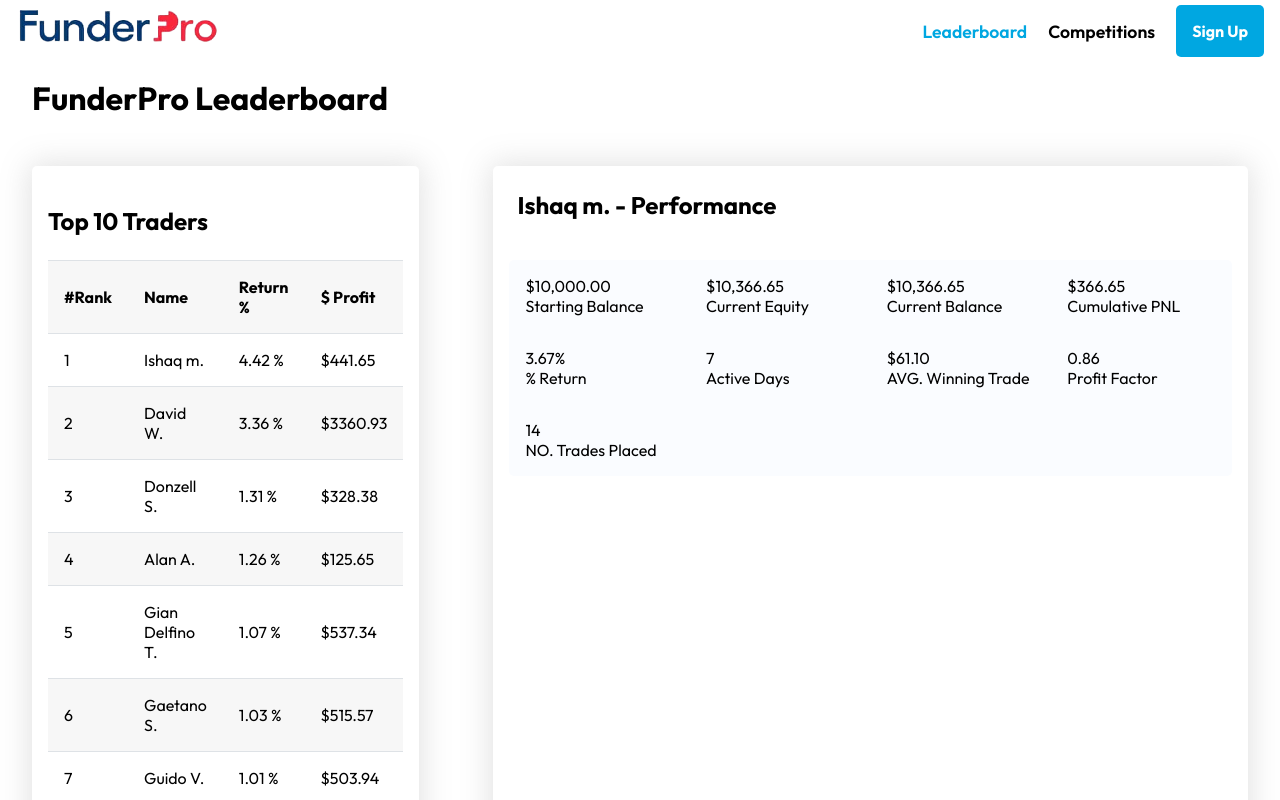
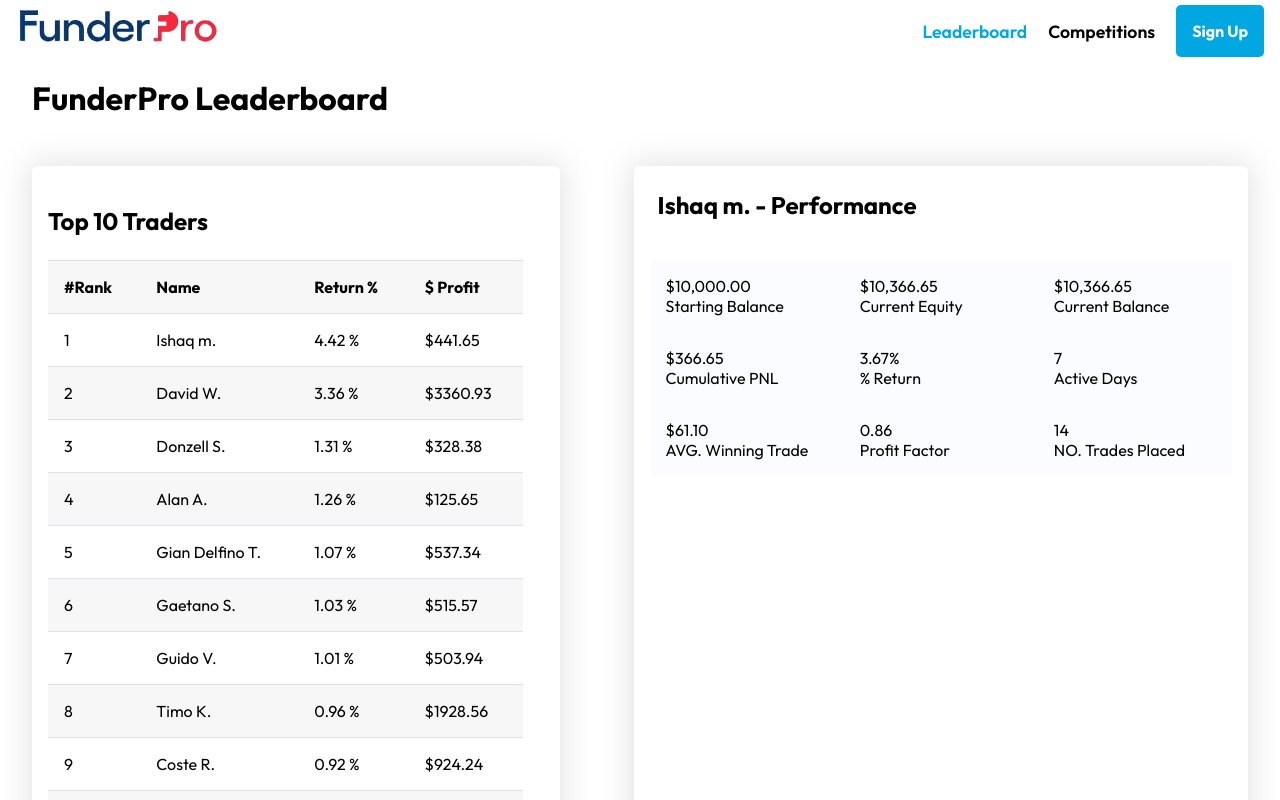
Before and after one commit to Devanshugoell/funderpro, a React (Create React App) app: page / in a window 1280 px wide. Shown: the top 800 px of the page. Built offline with nearby package versions, Linux system fonts and the light colour scheme.

Commit message:
Added max width to .performance

```diff
--- a/src/Performance/Performance.css
+++ b/src/Performance/Performance.css
@@ -1,4 +1,5 @@
 .performance {
+  max-width: 48%;
   box-shadow: 0px 0px 30px 3px rgba(128, 128, 128, 0.23);
   border-radius: 5px;
   width: 100%;
```
